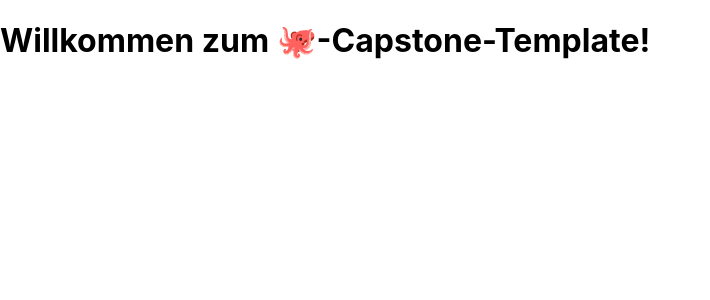
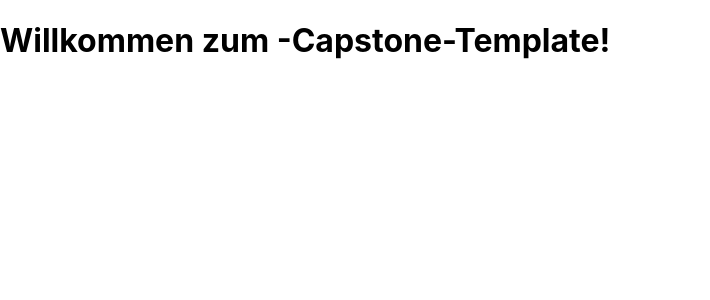
Before and after one commit to actyralf/capstone-template-ffm-web-22-1, a Next.js app: page / in a window 1280 px wide. Shown: the top 300 px of the page, without its empty margins (0-710 px from the left). Built offline with nearby package versions, Linux system fonts and the light colour scheme.

Commit message:
test actions with failing test run

```diff
--- a/pages/index.js
+++ b/pages/index.js
@@ -1,3 +1,4 @@
 export default function Home() {
-  return <h1>Willkommen zum 🐙-Capstone-Template!</h1>;
+  // return <h1>Willkommen zum 🐙-Capstone-Template!</h1>;
+  return <h1>Willkommen zum -Capstone-Template!</h1>;
 }
```
